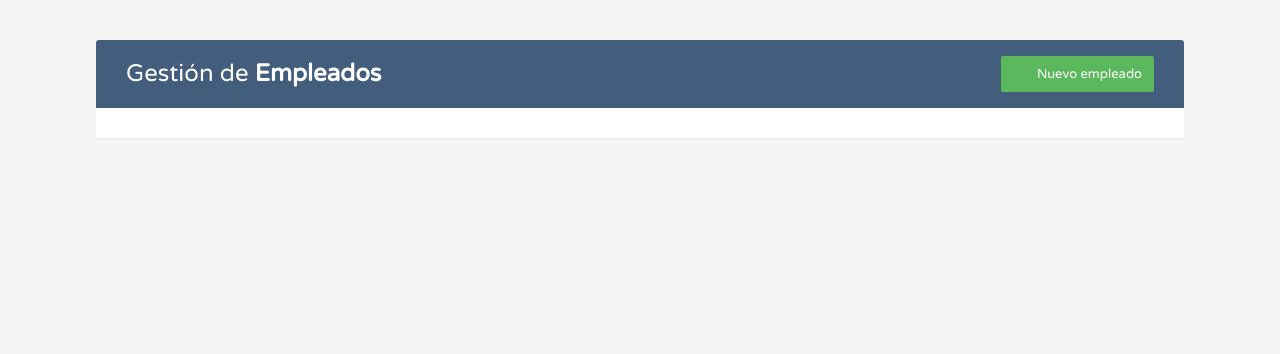
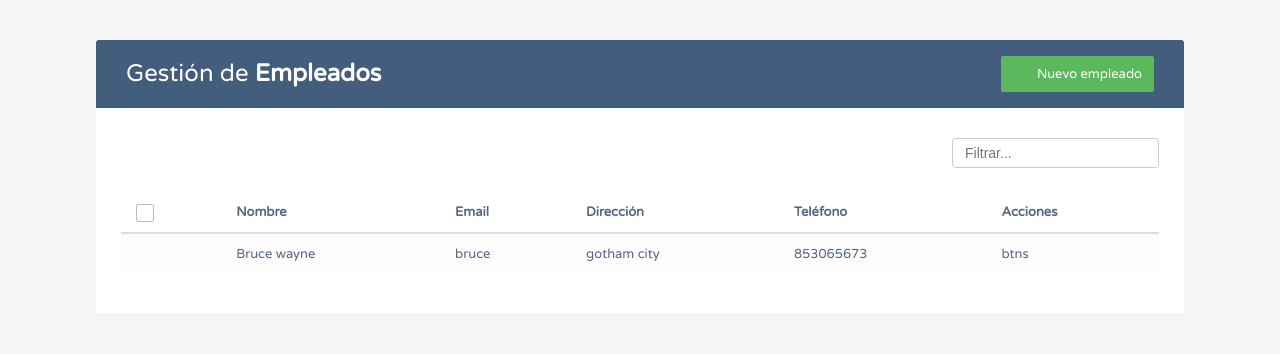
Before and after one commit to mcassiraga/tp4ShirleyMar, a website: page pages/index.html in a window 1280 px wide. Drawn offline with Linux system fonts and the light colour scheme.

Commit message:
estilos de home

```diff
--- a/pages/index.html
+++ b/pages/index.html
@@ -28,11 +28,37 @@
 
             </div>
             <div class="row">
-
+                <input id="search" type="text" placeholder="Filtrar...">
+                <label for="search"></label>
             </div>
-            <div class="table">
-
-            </div>
+            <table class="table">
+                <thead>
+                    <tr>
+                        <th>
+                            <span class="custom-checkbox">
+                                <input id="select-all" type="checkbox">
+                                <label for="select-all"></label>
+                            </span>
+                        </th>
+                        <th>Nombre</th>
+                        <th>Email</th>
+                        <th>Dirección</th>
+                        <th>Teléfono</th>
+                        <th>Acciones</th>
+                    </tr>
+                </thead>
+                <tbody>
+                    <!--para armar estilos solamente. rellenar con JS-->
+                    <tr>
+                        <td></td>
+                        <td>Bruce wayne</td>
+                        <td>bruce</td>
+                        <td>gotham city</td>
+                        <td>853065673</td>
+                        <td>btns</td>
+                    </tr>
+                </tbody>
+            </table>
         </div>
     </div>
 </body>
--- a/public/styles/styles.scss
+++ b/public/styles/styles.scss
@@ -86,3 +86,86 @@ body {
         }
     }
 }
+
+.row {
+    overflow: hidden;
+
+    #search {
+        border: 1px solid #ccc;
+        border-radius: 4px;
+        padding: 6px 12px;
+        font-size: 14px;
+        color: grey;
+        float: right;
+        margin-top: 20px;
+    }
+}
+
+.table {
+    margin: 20px 0;
+    width: 100%;
+    font-size: 13px;
+    border-spacing: 0;
+    border-collapse: collapse;
+
+    th, td {
+        padding: 12px 15px;
+        text-align: left;
+    }
+
+    thead {
+        tr {
+            th {
+                border-bottom: 2px solid #ddd;
+
+                .custom-checkbox {
+                    position: relative;
+
+                    #select-all {
+                        opacity: 0;
+                    }
+
+                    label::before {
+                        content: '';
+                        margin-right: 10px;
+                        display: inline-block;
+                        vertical-align: text-top;
+                        background: white;
+                        border: 1px solid #bbb;
+                        border-radius: 2px;
+                        box-sizing: border-box;
+                        width: 18px;
+                        height: 18px;
+                        position: absolute;
+                        top: 0;
+                        left: 0;
+                    }
+
+
+                    #select-all:checked + label::before {
+                        background-color: #03a9f4;
+                    }
+
+                    #select-all:checked + label::after {
+                        content: '';
+                        position: absolute;
+                        left: 5px;
+                        top: 1px;
+                        width: 5px;
+                        height: 11px;
+                        border: solid #fff;
+                        border-width: 0 3px 3px 0;
+                        z-index: 3;
+                        transform: rotateZ(45deg);
+                    }
+                }
+            }
+        }
+    }
+
+    tbody {
+        tr {
+            background-color: #fcfcfc;
+        }
+    }
+}
```
Also changed, not shown: public/styles/styles.css, 1 other file.
